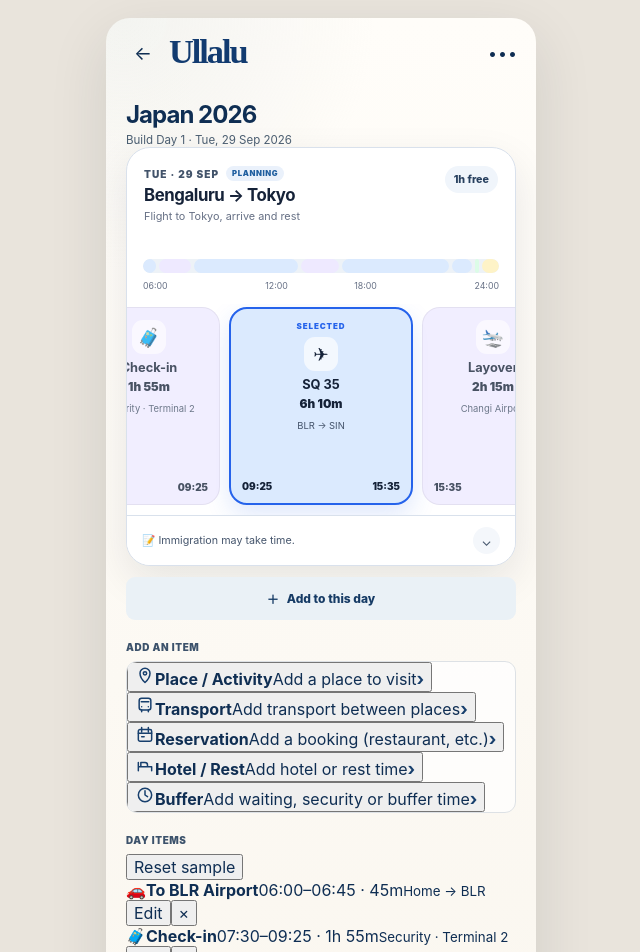
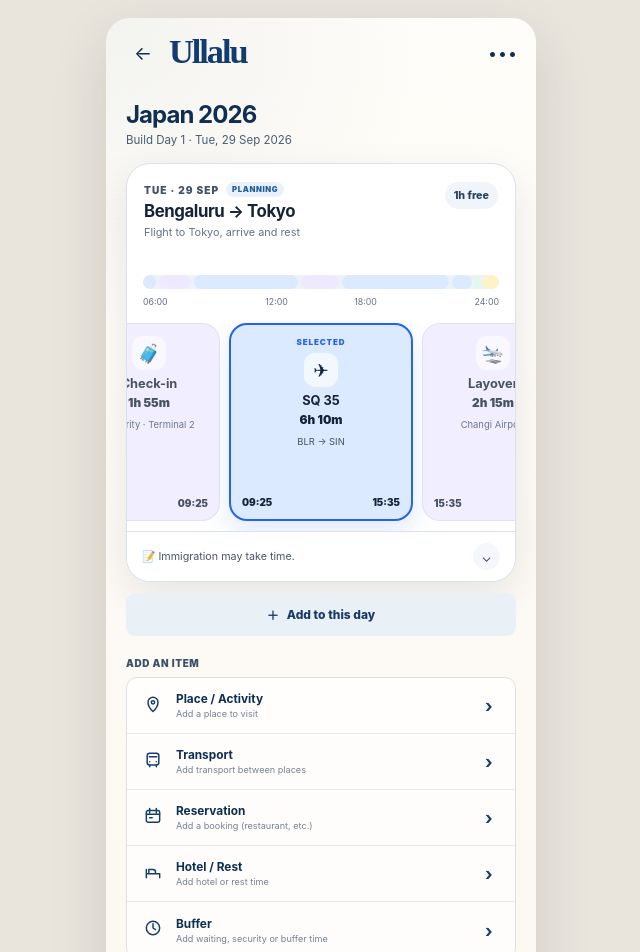
Before and after one commit to brijbh/ullalu, a Next.js app: page /trip/japan-2026/day/1 in a window 1280 px wide. Shown: the top 952 px of the page, without its empty margins (319-959 px from the left). Built offline with nearby package versions, Linux system fonts and the light colour scheme.

Commit message:
style: add connected planner screen states

```diff
--- a/app/JourneyFlow.module.css
+++ b/app/JourneyFlow.module.css
@@ -914,3 +914,446 @@
     border-radius: 24px 24px 0 0;
   }
 }
+
+
+/* Connected planner workflow */
+.composerCardWrap {
+  margin-top: 16px;
+}
+
+.savedPill {
+  padding: 4px 8px;
+  border-radius: 999px;
+  background: #e2f6e7;
+  color: #29633b;
+  font-size: .55rem;
+  font-weight: 900;
+  letter-spacing: .04em;
+}
+
+.suggestionButton {
+  width: 100%;
+  min-height: 56px;
+  padding: 10px 12px;
+  border: 0;
+  border-bottom: 1px solid #e7eaed;
+  display: grid;
+  grid-template-columns: 28px minmax(0,1fr) 18px;
+  align-items: center;
+  gap: 9px;
+  background: transparent;
+  color: inherit;
+  text-align: left;
+  cursor: pointer;
+}
+
+.suggestionButton:last-child { border-bottom: 0; }
+.suggestionButton:hover { background: #f8fafc; }
+
+.suggestionCopy {
+  min-width: 0;
+}
+
+.suggestionCopy strong {
+  display: block;
+  font-size: .74rem;
+}
+
+.suggestionCopy span {
+  display: block;
+  margin-top: 2px;
+  color: #748091;
+  font-size: .57rem;
+}
+
+.composerSectionHead {
+  margin-top: 2px;
+  display: flex;
+  align-items: end;
+  justify-content: space-between;
+  gap: 10px;
+}
+
+.composerSectionHead button {
+  margin-bottom: 7px;
+  padding: 0;
+  border: 0;
+  background: transparent;
+  color: #2e5f91;
+  font-size: .58rem;
+  cursor: pointer;
+}
+
+.composerItems {
+  overflow: hidden;
+  border: 1px solid #dde3e8;
+  border-radius: 11px;
+  background: rgba(255,255,255,.72);
+}
+
+.composerItem {
+  min-height: 64px;
+  padding: 10px 11px;
+  border-bottom: 1px solid #e9ecef;
+  display: grid;
+  grid-template-columns: 30px minmax(0,1fr) auto;
+  align-items: center;
+  gap: 9px;
+}
+
+.composerItem:last-child { border-bottom: 0; }
+
+.composerItemIcon {
+  width: 30px;
+  height: 30px;
+  border-radius: 9px;
+  display: grid;
+  place-items: center;
+  background: #eef3f7;
+  font-size: .95rem;
+}
+
+.composerItemCopy {
+  min-width: 0;
+}
+
+.composerItemCopy strong {
+  display: block;
+  font-size: .69rem;
+}
+
+.composerItemCopy span,
+.composerItemCopy small {
+  display: block;
+  margin-top: 2px;
+  color: #647386;
+  font-size: .55rem;
+  line-height: 1.3;
+}
+
+.composerItemActions {
+  display: flex;
+  align-items: center;
+  gap: 5px;
+}
+
+.composerItemActions button {
+  min-height: 28px;
+  padding: 0 7px;
+  border: 0;
+  border-radius: 7px;
+  background: #edf3f8;
+  color: #214c78;
+  font-size: .55rem;
+  cursor: pointer;
+}
+
+.composerItemActions button:last-child {
+  width: 28px;
+  padding: 0;
+  background: #f8eeee;
+  color: #9b4040;
+  font-size: .9rem;
+}
+
+.composerOverlay {
+  position: fixed;
+  inset: 0;
+  z-index: 80;
+  display: flex;
+  align-items: flex-end;
+  justify-content: center;
+  padding: 18px;
+  background: rgba(13, 28, 46, .35);
+  backdrop-filter: blur(3px);
+}
+
+.composerSheet {
+  width: min(100%, 430px);
+  max-height: min(86vh, 700px);
+  overflow-y: auto;
+  padding: 18px 18px 22px;
+  border-radius: 22px 22px 14px 14px;
+  background: #fffdf9;
+  box-shadow: 0 24px 70px rgba(13, 28, 46, .22);
+}
+
+.composerSheetHead {
+  display: flex;
+  align-items: flex-start;
+  justify-content: space-between;
+  gap: 12px;
+}
+
+.composerSheetHead small {
+  color: #65768a;
+  font-size: .52rem;
+  font-weight: 900;
+  letter-spacing: .1em;
+}
+
+.composerSheetHead h2 {
+  margin: 3px 0 0;
+  font-size: 1.1rem;
+}
+
+.composerSheetHead > button {
+  width: 34px;
+  height: 34px;
+  border: 0;
+  border-radius: 999px;
+  background: #eef3f7;
+  color: #173e69;
+  font-size: 1.15rem;
+  cursor: pointer;
+}
+
+.composerTimeGrid {
+  display: grid;
+  grid-template-columns: 1fr 1fr;
+  gap: 10px;
+}
+
+.librarySearch {
+  margin-top: 12px;
+}
+
+.librarySearch input {
+  width: 100%;
+  min-height: 40px;
+  padding: 9px 12px;
+  border: 1px solid #cbd6df;
+  border-radius: 9px;
+  background: rgba(255,255,255,.75);
+  color: #183a62;
+  outline: none;
+}
+
+.tabButton {
+  position: relative;
+  padding: 9px 3px;
+  border: 0;
+  background: transparent;
+  color: #53677e;
+  font-size: .65rem;
+  text-align: center;
+  cursor: pointer;
+}
+
+.tabButtonActive {
+  color: #173d69;
+  font-weight: 900;
+}
+
+.tabButtonActive::after {
+  content: "";
+  position: absolute;
+  left: 22%;
+  right: 22%;
+  bottom: -1px;
+  height: 2px;
+  background: #173d69;
+}
+
+.emptyState {
+  margin-top: 16px;
+  padding: 24px 16px;
+  border: 1px dashed #cfd8e0;
+  border-radius: 12px;
+  color: #66788b;
+  font-size: .7rem;
+  text-align: center;
+}
+
+.overviewActions {
+  margin-top: 14px;
+  display: grid;
+  grid-template-columns: 1fr auto;
+  gap: 8px;
+}
+
+.overviewActions a,
+.overviewActions button {
+  min-height: 40px;
+  padding: 0 13px;
+  border: 0;
+  border-radius: 9px;
+  display: inline-flex;
+  align-items: center;
+  justify-content: center;
+  background: #eaf1f6;
+  color: #173d69;
+  text-decoration: none;
+  font-size: .65rem;
+  font-weight: 800;
+  cursor: pointer;
+}
+
+.overviewActions a:first-child {
+  background: #153f70;
+  color: white;
+}
+
+.exploreGrid {
+  margin-top: 18px;
+  display: grid;
+  gap: 12px;
+}
+
+.exploreCard {
+  overflow: hidden;
+  border: 1px solid #dde3e8;
+  border-radius: 14px;
+  background: rgba(255,255,255,.76);
+  box-shadow: 0 7px 20px rgba(36,55,75,.04);
+}
+
+.exploreCardArt {
+  height: 105px;
+  padding: 8px 14px 0;
+  background: linear-gradient(145deg, #eef5f8, #f7ece3);
+}
+
+.exploreCardBody {
+  padding: 12px;
+}
+
+.exploreCardBody strong {
+  display: block;
+  font-size: .78rem;
+}
+
+.exploreCardBody p {
+  margin: 4px 0 0;
+  color: #617286;
+  font-size: .61rem;
+  line-height: 1.35;
+}
+
+.exploreMeta {
+  margin-top: 8px;
+  display: flex;
+  justify-content: space-between;
+  gap: 10px;
+  color: #6b7988;
+  font-size: .55rem;
+}
+
+.exploreCardBody button {
+  width: 100%;
+  min-height: 37px;
+  margin-top: 10px;
+  border: 0;
+  border-radius: 8px;
+  background: #e9f1f6;
+  color: #173f6c;
+  font-size: .63rem;
+  font-weight: 900;
+  cursor: pointer;
+}
+
+.moreList {
+  margin-top: 18px;
+  overflow: hidden;
+  border: 1px solid #dee3e7;
+  border-radius: 12px;
+  background: rgba(255,255,255,.72);
+}
+
+.moreRow {
+  min-height: 55px;
+  padding: 11px 12px;
+  border-bottom: 1px solid #e8ebed;
+  display: grid;
+  grid-template-columns: 30px minmax(0,1fr) auto;
+  align-items: center;
+  gap: 9px;
+  color: #173f6c;
+  text-decoration: none;
+}
+
+.moreRow:last-child { border-bottom: 0; }
+
+.moreRowIcon {
+  width: 30px;
+  height: 30px;
+  border-radius: 9px;
+  display: grid;
+  place-items: center;
+  background: #edf3f7;
+}
+
+.moreRow strong {
+  display: block;
+  font-size: .69rem;
+}
+
+.moreRow span {
+  display: block;
+  margin-top: 2px;
+  color: #6c7b8b;
+  font-size: .55rem;
+}
+
+.completedPanel {
+  margin-top: 13px;
+  padding: 13px;
+  border: 1px solid #e0e5e8;
+  border-radius: 10px;
+  background: rgba(255,255,255,.72);
+}
+
+.completedPanel h2 {
+  margin: 0 0 8px;
+  font-size: .8rem;
+}
+
+.completedPanel p {
+  margin: 0;
+  color: #66788b;
+  font-size: .62rem;
+  line-height: 1.45;
+}
+
+.completedDay {
+  padding: 9px 0;
+  border-bottom: 1px solid #eceeef;
+  display: flex;
+  justify-content: space-between;
+  gap: 10px;
+}
+
+.completedDay:last-child { border-bottom: 0; }
+
+.completedDay strong { font-size: .66rem; }
+.completedDay span { color: #738092; font-size: .57rem; }
+
+.questionCard {
+  margin-top: 8px;
+  padding: 10px;
+  border-radius: 9px;
+  background: #f3f7fa;
+}
+
+.questionCard strong {
+  display: block;
+  font-size: .65rem;
+}
+
+.questionCard p {
+  margin-top: 4px;
+}
+
+.toast {
+  position: fixed;
+  left: 50%;
+  bottom: 92px;
+  z-index: 90;
+  padding: 9px 13px;
+  border-radius: 999px;
+  background: #143c69;
+  color: white;
+  font-size: .62rem;
+  box-shadow: 0 8px 22px rgba(20,60,105,.22);
+  transform: translateX(-50%);
+}
```
